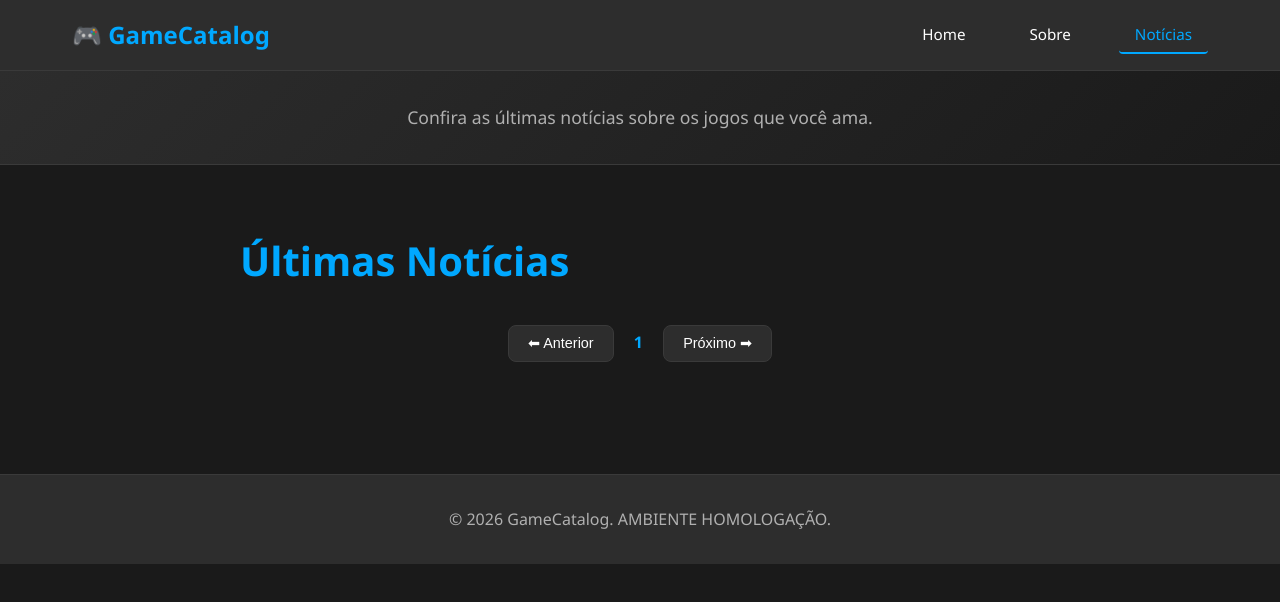
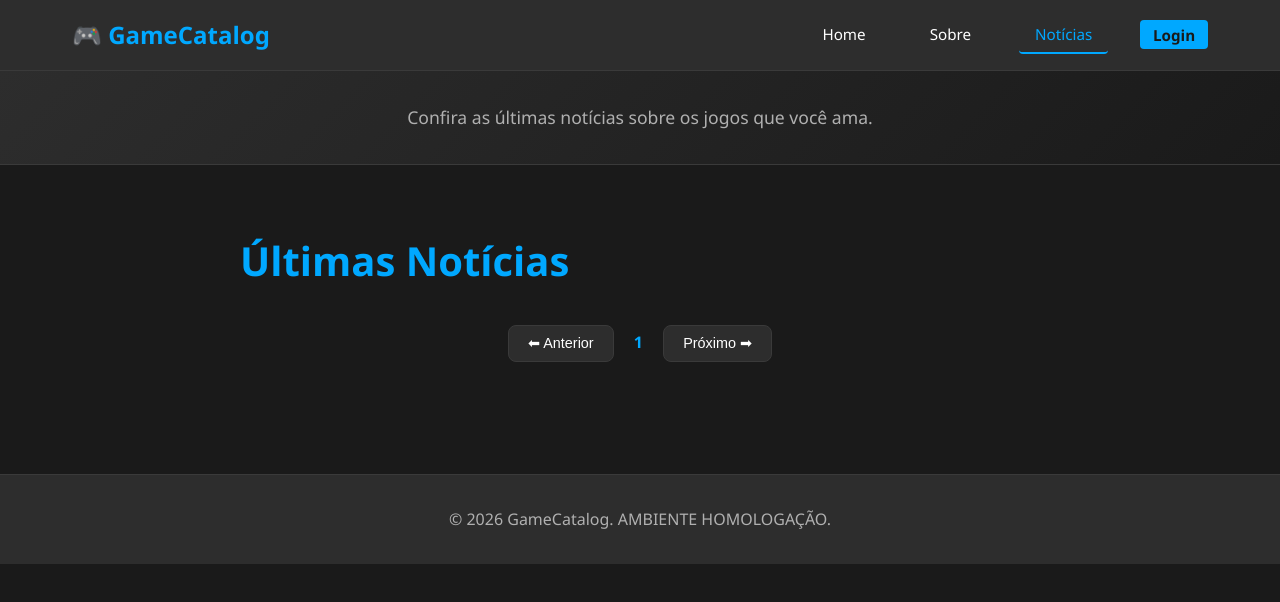
Before and after one commit to pedroMoreira103280/CatalogoGames_A3, a plain HTML site: page news.html in a window 1280 px wide. Drawn offline with Linux system fonts and the light colour scheme; no server answers.

Commit message:
Added "login" button to "news" page

```diff
--- a/news.html
+++ b/news.html
@@ -15,6 +15,7 @@
                 <li><a href="index.html">Home</a></li>
                 <li><a href="about.html" class="active">Sobre</a></li>
                 <li><a href="news.html">Notícias</a></li>
+                <li><a href="login.html" class="btn-login">Login</a></li>
             </ul>
         </div>
     </nav>
```
